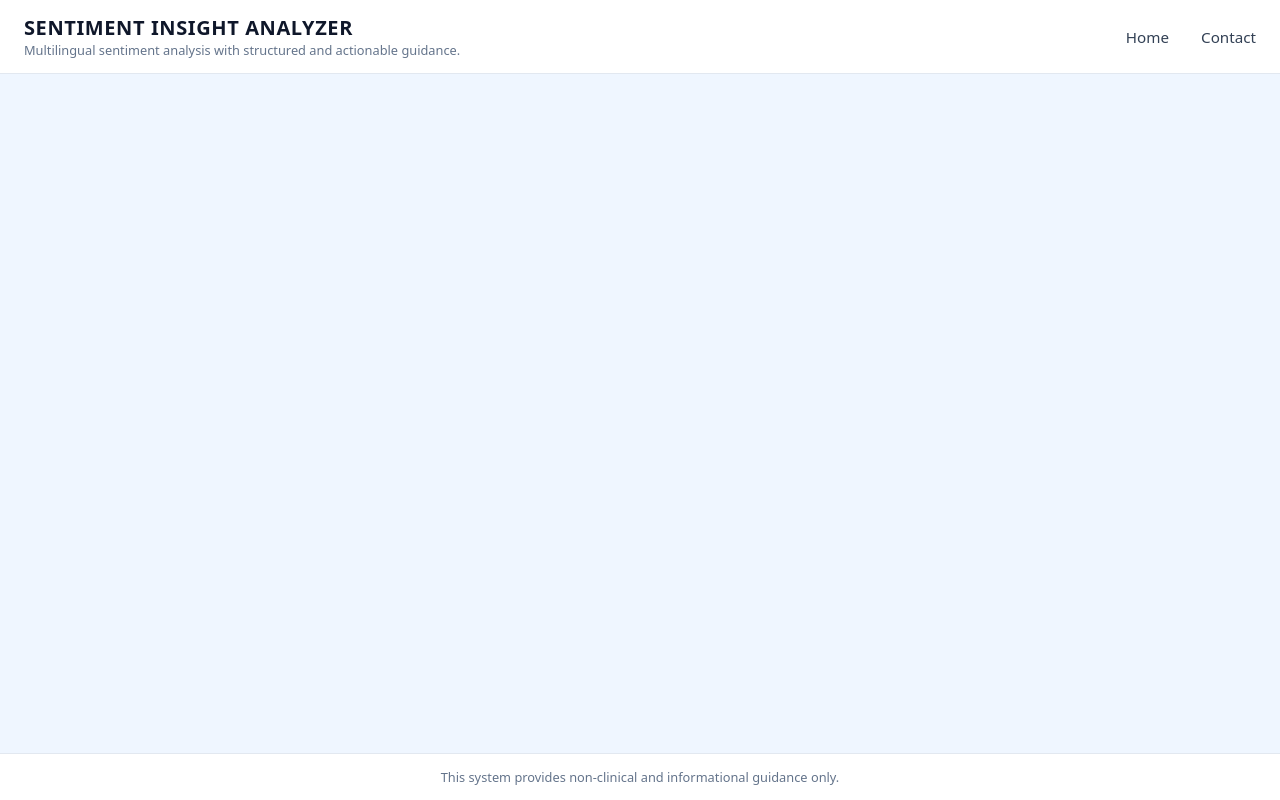
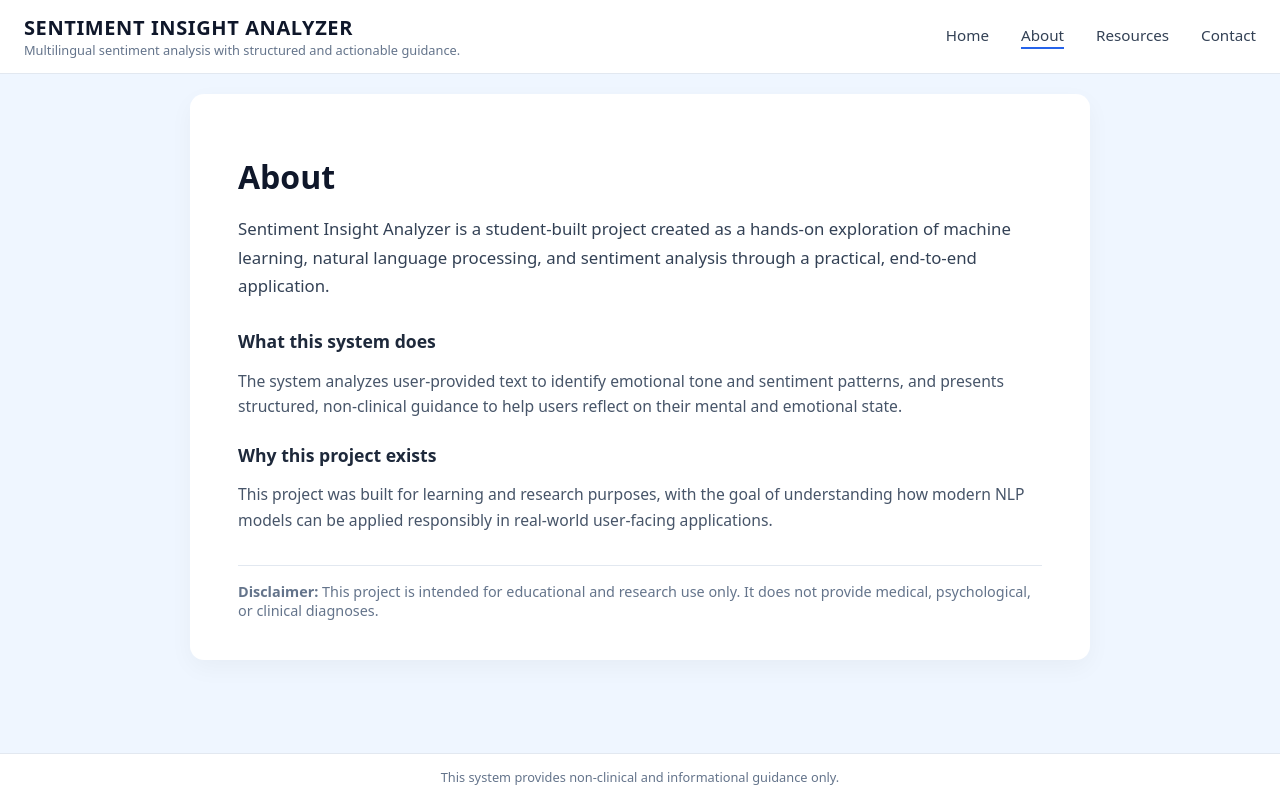
Before and after one commit to Rkncodes/sentiment-insight-analyzer, a React app in the folder frontend/: page /about in a window 1280 px wide. Built offline with nearby package versions, Linux system fonts and the light colour scheme; the HTML template or start-up script is replaced by a standard one.

Commit message:
Stabilize dependencies, handle edge-case inputs, and finalize UI navigation

```diff
--- a/frontend/src/App.css
+++ b/frontend/src/App.css
@@ -126,7 +126,8 @@ html, body {
 }
 
 .app-input-label {
-  font-size: 0.875rem;
+  font-weight: 600 ;
+  font-size: 1.05rem;
   color: #475569;
 }
 
@@ -243,25 +244,32 @@ html, body {
   white-space: nowrap;
 }
 
+/* ==============================
+   SEVERITY-BASED ROADMAP HIGHLIGHT
+   (CSS-only, non-breaking)
+============================== */
 
-
-.app-severity-low {
-  background: #dcfce7;
-  border-color: #86efac;
-  color: #166534;
+/* LOW → soft green-yellow */
+.app-results-section:has(.app-severity-low)
+  .app-results-roadmap-card:last-of-type {
+  background: #f0fdf4;
+  border-color: #bbf7d0;
 }
 
-.app-severity-mild {
-  background: #fef3c7;
-  border-color: #fcd34d;
-  color: #92400e;
+/* MILD → soft amber */
+.app-results-section:has(.app-severity-mild)
+  .app-results-roadmap-card:last-of-type {
+  background: #fffbeb;
+  border-color: #fde68a;
 }
 
-.app-severity-high {
-  background: #fee2e2;
-  border-color: #fca5a5;
-  color: #991b1b;
+/* HIGH → soft red */
+.app-results-section:has(.app-severity-high)
+  .app-results-roadmap-card:last-of-type {
+  background: #fef2f2;
+  border-color: #fecaca;
 }
+
 
 /* ==============================
    GUIDED ROADMAP CARD
@@ -413,3 +421,114 @@ html, body {
 .app-results-severity-pill {
   align-self: center;
 }
+
+/* ================================
+   INFO PAGES (About / Resources / Contact)
+================================ */
+
+.info-page {
+  max-width: 900px;
+  margin: 0 auto;
+  padding: 40px 48px;
+  background: #ffffff;
+  border-radius: 14px;
+  box-shadow: 0 8px 24px rgba(0, 0, 0, 0.04);
+}
+
+.info-title {
+  font-size: 2rem;
+  font-weight: 700;
+  margin-bottom: 16px;
+  color: #0f172a;
+}
+
+.info-intro {
+  font-size: 1.05rem;
+  line-height: 1.7;
+  color: #334155;
+  margin-bottom: 28px;
+}
+
+.info-section {
+  margin-bottom: 24px;
+}
+
+.info-section h3 {
+  font-size: 1.1rem;
+  font-weight: 600;
+  margin-bottom: 8px;
+  color: #1e293b;
+}
+
+.info-section p {
+  font-size: 0.98rem;
+  line-height: 1.6;
+  color: #475569;
+}
+
+.info-disclaimer {
+  margin-top: 32px;
+  padding-top: 16px;
+  border-top: 1px solid #e2e8f0;
+  font-size: 0.9rem;
+  color: #64748b;
+}
+
+/* ---------- LANGUAGE DROPDOWN ---------- */
+.app-select {
+  min-width: 180px;
+  height: 42px;
+  padding: 6px 12px;
+  font-size: 0.95rem;
+  border-radius: 6px;
+  border: 1px solid #cbd5e1;
+  background-color: #ffffff;
+  color: #0f172a;
+  cursor: pointer;
+}
+
+.app-select:focus {
+  outline: none;
+  border-color: #2563eb;
+}
+
+/* LOW severity */
+.app-severity-low {
+  background: #ecfdf5;
+  border-color: #6ee7b7;
+  color: #065f46;
+}
+
+/* MILD severity */
+.app-severity-mild {
+  background: #fffbeb;
+  border-color: #fcd34d;
+  color: #92400e;
+}
+
+/* HIGH severity */
+.app-severity-high {
+  background: #fef2f2;
+  border-color: #fca5a5;
+  color: #991b1b;
+}
+
+.app-nav-link {
+  position: relative;
+  padding-bottom: 4px;
+}
+
+.app-nav-link::after {
+  content: "";
+  position: absolute;
+  left: 0;
+  bottom: 0;
+  width: 0%;
+  height: 2px;
+  background-color: #2563eb;
+  transition: width 0.25s ease;
+}
+
+.app-nav-link.active::after {
+  width: 100%;
+}
--- a/frontend/src/App.jsx
+++ b/frontend/src/App.jsx
@@ -1,5 +1,5 @@
 import { useState } from "react";
-import { Routes, Route, useNavigate } from "react-router-dom";
+import { Routes, Route, useNavigate, useLocation } from "react-router-dom";
 
 import "./App.css";
 import SentimentCircle from "./components/SentimentCircle";
@@ -7,6 +7,8 @@ import WorkflowVisualizer from "./components/WorkflowVisualizer";
 import YouTubeRecs from "./components/YouTubeRecs";
 import { UI_TEXT } from "./i18n/uiText";
 import Contact from "./pages/Contact";
+import About from "./pages/About";
+import Resources from "./pages/Resources";
 
 /* ---------- LANGUAGE CONFIG ---------- */
 const LANGUAGES = [
@@ -34,11 +36,9 @@ function Home() {
   const [loading, setLoading] = useState(false);
   const [error, setError] = useState("");
 
-  /* ---------- SAFE UI TEXT ---------- */
   const uiLang = UI_TEXT[language] ? language : "en";
   const t = UI_TEXT[uiLang];
 
-  /* ---------- CLEAN RESET ON LANGUAGE SWITCH ---------- */
   const handleLanguageChange = (e) => {
     setLanguage(e.target.value);
     setText("");
@@ -47,15 +47,18 @@ function Home() {
     setLoading(false);
   };
 
-  /* ---------- ANALYZE ---------- */
   const analyze = async () => {
     setError("");
     setResults([]);
 
-    if (!text.trim()) {
-      setError("Please enter at least one statement.");
+    // Reject empty or non-semantic input (punctuation-only)
+    const hasLetters = /[a-zA-Z\u0900-\u097F\u0C80-\u0CFF]/.test(text);
+
+    if (!text.trim() || !hasLetters) {
+      setError("Input does not contain enough meaningful text for analysis.");
       return;
     }
+
 
     setLoading(true);
 
@@ -79,7 +82,6 @@ function Home() {
 
   return (
     <>
-      {/* ---------- INPUT ---------- */}
       <section className="app-input-box">
         <div className="app-input-header-row">
           <h2 className="app-input-heading">{t.inputHeading}</h2>
@@ -121,7 +123,6 @@ function Home() {
         {error && <p className="app-input-error">{error}</p>}
       </section>
 
-      {/* ---------- RESULTS ---------- */}
       <div className="app-results">
         {!aggregate && !loading && (
           <p className="app-results-empty">{t.resultsEmpty}</p>
@@ -136,7 +137,6 @@ function Home() {
             <SentimentCircle severity={aggregate.severity} />
 
             <section className="app-results-section">
-              {/* ---------- ANALYSIS RESULTS ---------- */}
               <div className="app-results-roadmap-card">
                 <h3 className="app-results-roadmap-title">
                   {t.resultsTitle}
@@ -164,11 +164,11 @@ function Home() {
                       {t.severityLabel}
                     </span>
                     <span
-                      className={`app-results-severity-pill app-severity-${aggregate.severity
+                      className={`app-results-severity-pill app-severity-${(aggregate.severity || "Low")
                         .toLowerCase()
                         .replace(/\s+/g, "-")}`}
                     >
-                      {aggregate.severity}
+                      {aggregate.severity || "Low"}
                     </span>
                   </div>
 
@@ -183,7 +183,6 @@ function Home() {
                 </div>
               </div>
 
-              {/* ---------- GUIDED ROADMAP ---------- */}
               <div className="app-results-roadmap-card">
                 <h3 className="app-results-roadmap-title">
                   {t.roadmapTitle}
@@ -209,10 +208,10 @@ function Home() {
 ========================================================= */
 export default function App() {
   const navigate = useNavigate();
+  const location = useLocation();
 
   return (
     <div className="app-root">
-      {/* ---------- NAVBAR ---------- */}
       <nav className="app-navbar">
         <div className="app-nav-inner">
           <div className="app-nav-brand">
@@ -225,27 +224,45 @@ export default function App() {
           </div>
 
           <div className="app-nav-links">
-            <span className="app-nav-link" onClick={() => navigate("/")}>
+            <span
+              className={`app-nav-link ${location.pathname === "/" ? "active" : ""}`}
+              onClick={() => navigate("/")}
+            >
               Home
             </span>
-            <span className="app-nav-link" onClick={() => navigate("/contact")}>
+            <span
+              className={`app-nav-link ${location.pathname === "/about" ? "active" : ""}`}
+              onClick={() => navigate("/about")}
+            >
+              About
+            </span>
+            <span
+              className={`app-nav-link ${location.pathname === "/resources" ? "active" : ""}`}
+              onClick={() => navigate("/resources")}
+            >
+              Resources
+            </span>
+            <span
+              className={`app-nav-link ${location.pathname === "/contact" ? "active" : ""}`}
+              onClick={() => navigate("/contact")}
+            >
               Contact
             </span>
           </div>
         </div>
       </nav>
 
-      {/* ---------- ROUTES ---------- */}
       <main className="app-main-section">
         <div className="app-container">
           <Routes>
             <Route path="/" element={<Home />} />
+            <Route path="/about" element={<About />} />
+            <Route path="/resources" element={<Resources />} />
             <Route path="/contact" element={<Contact />} />
           </Routes>
         </div>
       </main>
 
-      {/* ---------- FOOTER ---------- */}
       <footer className="app-footer">
         This system provides non-clinical and informational guidance only.
       </footer>
--- /dev/null
+++ b/frontend/src/pages/About.jsx
@@ -0,0 +1,37 @@
+export default function About() {
+  return (
+    <div className="info-page">
+      <h1 className="info-title">About</h1>
+
+      <p className="info-intro">
+        Sentiment Insight Analyzer is a student-built project created as a
+        hands-on exploration of machine learning, natural language processing,
+        and sentiment analysis through a practical, end-to-end application.
+      </p>
+
+      <div className="info-section">
+        <h3>What this system does</h3>
+        <p>
+          The system analyzes user-provided text to identify emotional tone and
+          sentiment patterns, and presents structured, non-clinical guidance to
+          help users reflect on their mental and emotional state.
+        </p>
+      </div>
+
+      <div className="info-section">
+        <h3>Why this project exists</h3>
+        <p>
+          This project was built for learning and research purposes, with the
+          goal of understanding how modern NLP models can be applied responsibly
+          in real-world user-facing applications.
+        </p>
+      </div>
+
+      <div className="info-disclaimer">
+        <strong>Disclaimer:</strong> This project is intended for educational
+        and research use only. It does not provide medical, psychological, or
+        clinical diagnoses.
+      </div>
+    </div>
+  );
+}
--- a/frontend/src/pages/Contact.jsx
+++ b/frontend/src/pages/Contact.jsx
@@ -1,23 +1,29 @@
 export default function Contact() {
   return (
-    <div className="app-results-section">
-      <h2 className="app-results-title">Contact</h2>
+    <div className="info-page">
+      <h1 className="info-title">Contact</h1>
 
-      <p style={{ marginBottom: "12px", color: "#334155" }}>
+      <p className="info-intro">
         This project was built by a student as a hands-on exploration of machine
         learning, natural language processing, and sentiment analysis.
+      </p>
+
+      <div className="info-section">
+        <p>
           If you have feedback, suggestions, or are interested in collaborating
           or contributing ideas, feel free to reach out.
         </p>
+      </div>
 
-      <p style={{ marginBottom: "8px" }}>
+      <div className="info-section">
+        <p>
           <strong>Email:</strong>{" "}
           <a href="mailto:rajvinderkaurpersonal@email.com">
             rajvinderkaurpersonal@email.com
           </a>
         </p>
 
-      <p style={{ marginBottom: "16px" }}>
+        <p style={{ marginTop: "8px" }}>
           <strong>GitHub:</strong>{" "}
           <a
             href="https://github.com/Rkncodes"
@@ -27,13 +33,14 @@ export default function Contact() {
             github.com/Rkncodes
           </a>
         </p>
+      </div>
 
-      <p style={{ fontSize: "0.9rem", color: "#64748b" }}>
+      <div className="info-disclaimer">
         <strong>Disclaimer:</strong> This tool does not replace professional
         medical or mental health advice. If you are experiencing severe emotional
         distress, please contact a qualified mental health professional or local
         emergency services.
-      </p>
+      </div>
     </div>
   );
 }
--- /dev/null
+++ b/frontend/src/pages/Resources.jsx
@@ -0,0 +1,45 @@
+export default function Resources() {
+  return (
+    <div className="info-page">
+      <h1 className="info-title">Resources</h1>
+
+      <p className="info-intro">
+        If you are experiencing emotional distress or feel overwhelmed, seeking
+        professional help or trusted support resources can be an important step.
+      </p>
+
+      <div className="info-section">
+        <h3>When to seek professional help</h3>
+        <p>
+          If feelings such as sadness, anxiety, fear, or hopelessness persist
+          over time, interfere with daily functioning, or feel unmanageable,
+          consider reaching out to a qualified mental health professional.
+        </p>
+      </div>
+
+      <div className="info-section">
+        <h3>Trusted mental health resources</h3>
+        <p>
+          Below are internationally recognized organizations that provide
+          reliable information and support:
+        </p>
+        <ul style={{ marginTop: "8px", paddingLeft: "18px", color: "#475569" }}>
+          <li>
+            World Health Organization (WHO) – Mental Health
+          </li>
+          <li>
+            National government health portals and helplines
+          </li>
+          <li>
+            Licensed psychologists, psychiatrists, and counselors
+          </li>
+        </ul>
+      </div>
+
+      <div className="info-disclaimer">
+        <strong>Note:</strong> This page provides informational references only
+        and does not replace professional medical or mental health care.
+      </div>
+    </div>
+  );
+}
```
Also changed, not shown: frontend/package.json (+5 -12 lines), 2 other files (tests, documents, lock files or other folders). Lines whose indentation alone changed are shown as unchanged.
